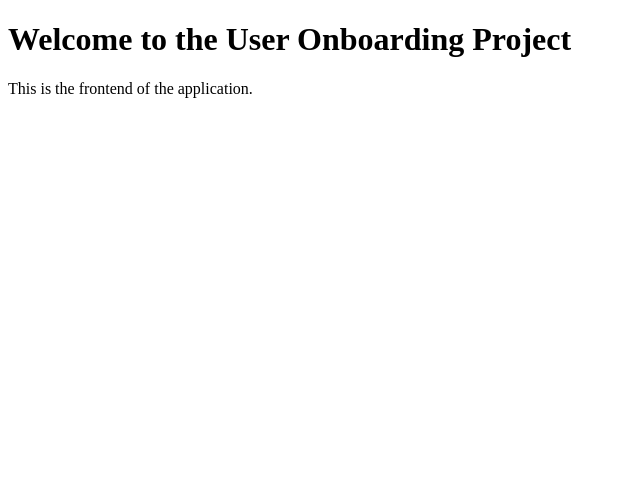
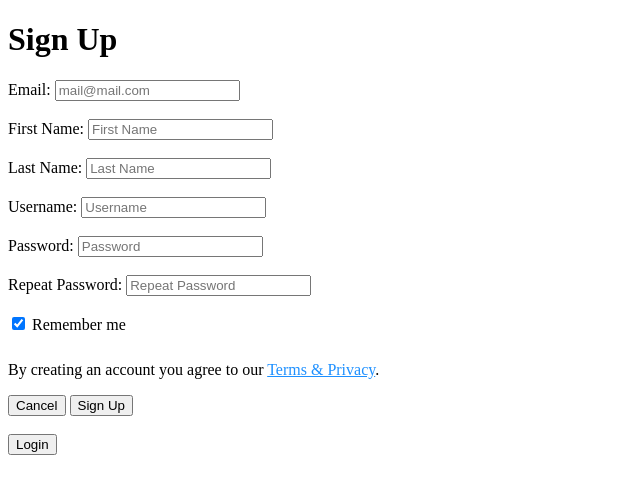
Before and after one commit to Markkimotho/sign-up-form, a plain HTML site: page frontend/index.html in a window 1280 px wide. Shown: the whole page, without its empty margins (0-640 px from the left). Drawn offline with Linux system fonts and the light colour scheme.

Commit message:
Added the signup and login pages

```diff
--- a/frontend/index.html
+++ b/frontend/index.html
@@ -3,10 +3,43 @@
 <head>
     <meta charset="UTF-8">
     <meta name="viewport" content="width=device-width, initial-scale=1.0">
-    <title>User Onboarding</title>
+    <title>Signup Form</title>
+    <link rel="stylesheet" href="styles.css">
 </head>
 <body>
-    <h1>Welcome to the User Onboarding Project</h1>
-    <p>This is the frontend of the application.</p>
+    <h1>Sign Up</h1>
+    <form action="http://localhost:3000/signup" method="POST">
+        <label for="email">Email:</label>
+        <input type="email" id="email" name="email" placeholder="mail@mail.com" required><br><br>
+
+        <label for="first-name">First Name:</label>
+        <input type="text" id="first-name" name="first-name" placeholder="First Name" required><br><br>
+
+        <label for="last-name">Last Name:</label>
+        <input type="text" id="last-name" name="last-name" placeholder="Last Name" required><br><br>
+
+        <label for="username">Username:</label>
+        <input type="text" id="username" name="username" placeholder="Username" required><br><br>
+
+        <label for="password">Password:</label>
+        <input type="password" id="password" name="password" placeholder="Password" required><br><br>
+
+        <label for="password-repeat">Repeat Password:</label>
+        <input type="password" id="password-repeat" name="password-repeat" placeholder="Repeat Password" required><br><br>
+
+        <label>
+            <input type="checkbox" checked="checked" name="remember" style="margin-bottom: 15px;"> Remember me
+        </label>
+
+        <p>By creating an account you agree to our <a href="#" style="color:dodgerblue">Terms & Privacy</a>.</p>
+
+        <div>
+            <button type="button" onclick="window.location.href='login-page.html'">Cancel</button>
+            <button type="submit">Sign Up</button>
+        </div>
+       <br>
+    </form>
+    <a href="login-page.html"><button type="button">Login</button></a>
+    <script src="script.js"></script>
 </body>
 </html>
```
Also changed, not shown: frontend/login-page.html (added, +31 -0 lines), frontend/script.js (added), frontend/styles.css (added).
